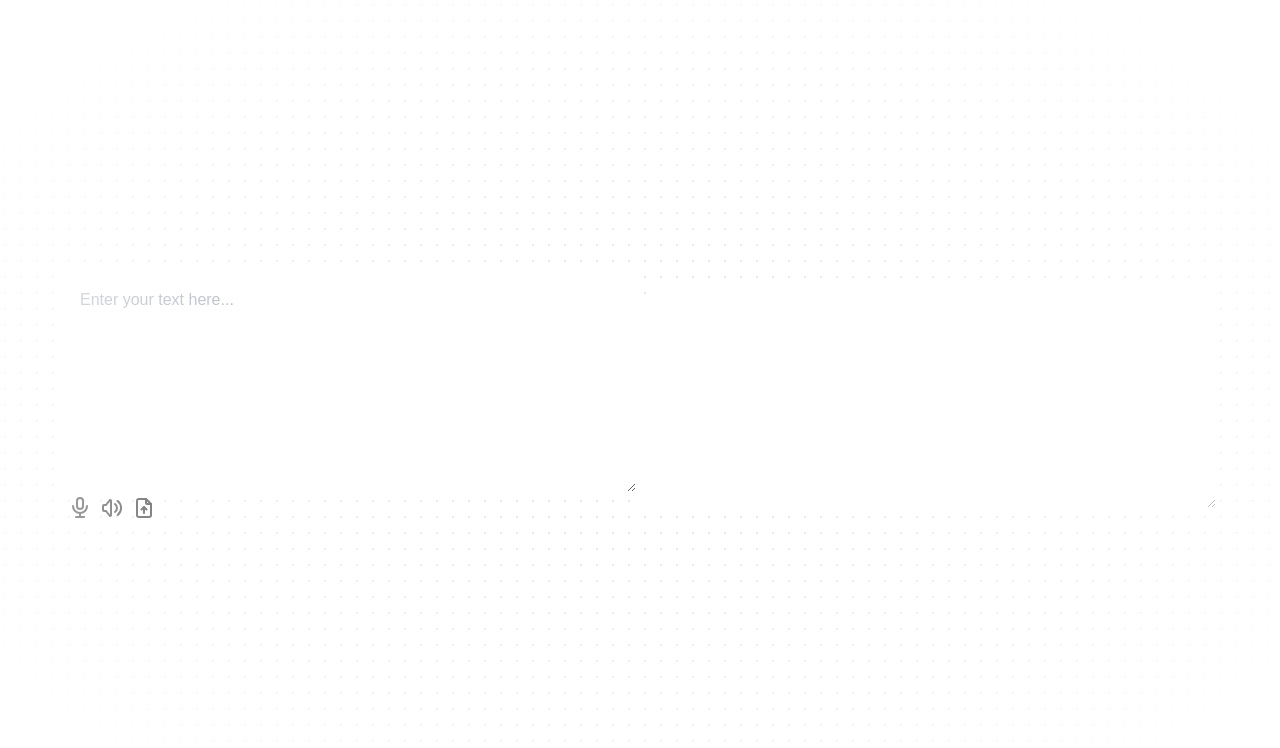
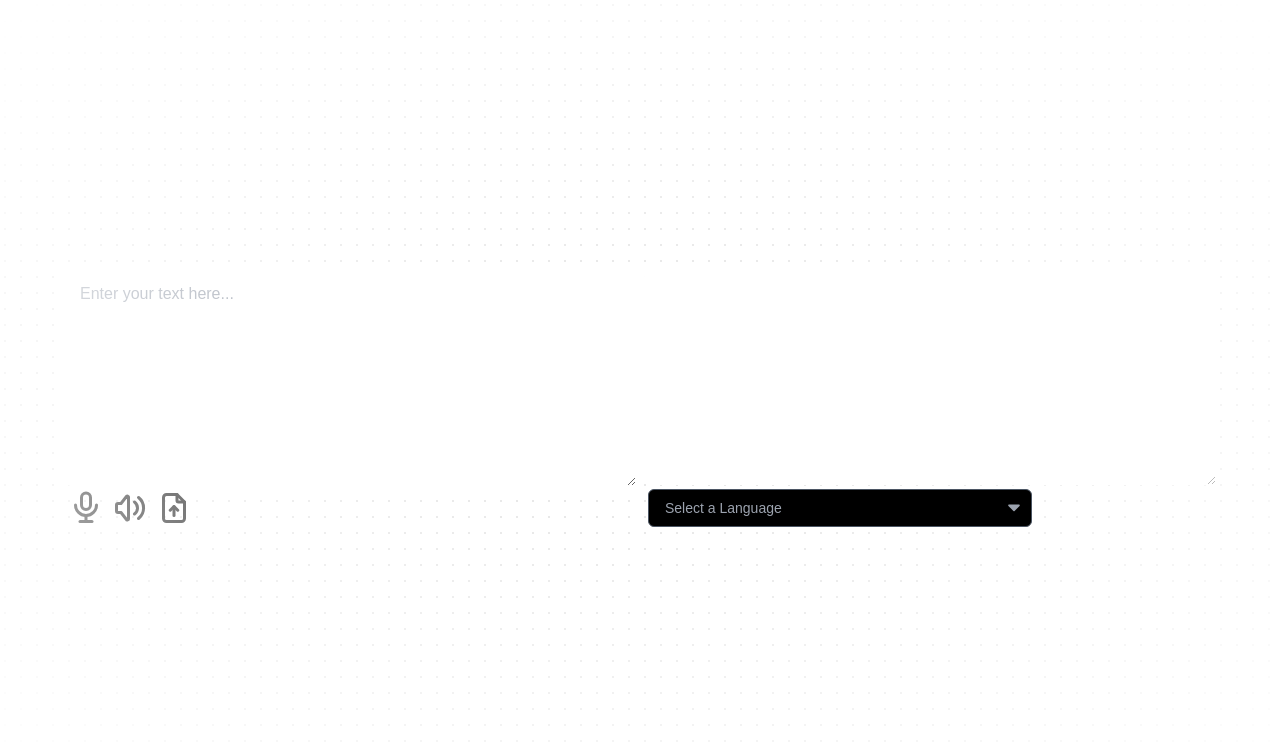
Before and after one commit to j-mahapatra/langbridge-ai, a Next.js app: page /translate in a window 1280 px wide. Shown: the top 748 px of the page. Built offline with nearby package versions, Linux system fonts and the light colour scheme.

Commit message:
feat: add language select combobox

```diff
--- a/src/app/hooks/useTranslate.tsx
+++ b/src/app/hooks/useTranslate.tsx
@@ -10,6 +10,9 @@ export default function useTranslate({ text, language }: UseTranslateProps) {
 
   useEffect(() => {
     const handleTranslate = async () => {
+      if (!language) {
+        setOutputText('Select a language first.');
+      }
       try {
         const response = await fetch('/api/ask-ai', {
           method: 'POST',
--- a/src/app/translate/page.tsx
+++ b/src/app/translate/page.tsx
@@ -7,13 +7,16 @@ import SpeechRecognitionButton from '@/components/speech-recognition/SpeechRecog
 import TextToAudio from '@/components/text-to-audio/TextToAudio';
 import TextUpload from '@/components/text-upload/TextUpload';
 import TextArea from '@/components/ui/TextArea';
+import Combobox from '@/components/ui/Combobox';
+import { languages } from '@/lib/constants';
 
 export default function Translate() {
   const [inputText, setInputText] = useState<string>('');
+  const [selectedLanguage, setSelectedLanguage] = useState('');
 
   const { translatedText } = useTranslate({
     text: inputText,
-    language: 'English',
+    language: selectedLanguage,
   });
 
   return (
@@ -38,6 +41,7 @@ export default function Translate() {
         </div>
         <div className="row-span-1 w-full h-full flex justify-center items-center">
           <div className="flex w-full justify-center items-center">
+            <div className="flex flex-col w-full justify-center items-center">
               <TextArea
                 id="input-box"
                 value={translatedText}
@@ -45,6 +49,15 @@ export default function Translate() {
                 onChange={() => {}}
                 contentEditable={false}
               />
+              <div className="flex w-full p-1 space-x-2 justify-start">
+                <Combobox
+                  options={languages}
+                  inputValue={selectedLanguage}
+                  setInputValue={setSelectedLanguage}
+                  placeholder="Select a Language"
+                />
+              </div>
+            </div>
           </div>
         </div>
       </div>
--- a/src/components/speech-recognition/SpeechRecognition.tsx
+++ b/src/components/speech-recognition/SpeechRecognition.tsx
@@ -33,9 +33,9 @@ export default function SpeechRecognitionButton({
   return (
     <div className="hover:text-primary cursor-pointer">
       {listening ? (
-        <Icons.stop onClick={() => handleRecordVoice()} size={24} />
+        <Icons.stop onClick={() => handleRecordVoice()} size={36} />
       ) : (
-        <Icons.microphoneOn onClick={() => handleRecordVoice()} size={24} />
+        <Icons.microphoneOn onClick={() => handleRecordVoice()} size={36} />
       )}
     </div>
   );
--- a/src/components/text-to-audio/TextToAudio.tsx
+++ b/src/components/text-to-audio/TextToAudio.tsx
@@ -13,7 +13,7 @@ export default function TextToAudio({ text }: TextToAudioProps) {
   return (
     <div className="hover:text-primary cursor-pointer">
       <Icons.volume
-        size={24}
+        size={36}
         onClick={() => handleAudioButtonClick(text)}
         className="cursor-pointer hover:text-primary"
       />
--- a/src/components/text-upload/TextUpload.tsx
+++ b/src/components/text-upload/TextUpload.tsx
@@ -20,7 +20,7 @@ export default function TextUpload({ setUploadedText }: TextUploadProps) {
 
   return (
     <label htmlFor="file-upload" className="cursor-pointer hover:text-primary">
-      <Icons.upload size={24} />
+      <Icons.upload size={36} />
       <input
         type="file"
         id="file-upload"
--- /dev/null
+++ b/src/components/ui/Combobox.tsx
@@ -0,0 +1,116 @@
+// components/ComboBox.tsx
+
+import { Icons } from '@/lib/icons';
+import React, { useEffect, useRef, useState } from 'react';
+
+interface ComboBoxProps {
+  inputValue: string;
+  setInputValue: React.Dispatch<React.SetStateAction<string>>;
+  options: string[];
+  placeholder?: string;
+}
+
+export default function ComboBox({
+  inputValue,
+  setInputValue,
+  options,
+  placeholder = 'Select an option',
+}: ComboBoxProps) {
+  const [isDropdownOpen, setIsDropdownOpen] = useState(false);
+  const [highlightedIndex, setHighlightedIndex] = useState(-1);
+  const comboBoxRef = useRef<HTMLDivElement | null>(null);
+
+  const handleInputChange = (e: React.ChangeEvent<HTMLInputElement>) => {
+    setInputValue(e.target.value);
+    setIsDropdownOpen(true);
+  };
+
+  const handleOptionClick = (option: string) => {
+    setInputValue(option);
+    setIsDropdownOpen(false);
+  };
+
+  const handleKeyDown = (e: React.KeyboardEvent) => {
+    switch (e.key) {
+      case 'ArrowDown':
+        setHighlightedIndex((prevIndex) =>
+          prevIndex < options.length - 1 ? prevIndex + 1 : 0,
+        );
+        break;
+      case 'ArrowUp':
+        setHighlightedIndex((prevIndex) =>
+          prevIndex > 0 ? prevIndex - 1 : options.length - 1,
+        );
+        break;
+      case 'Enter':
+        if (highlightedIndex >= 0 && highlightedIndex < options.length) {
+          handleOptionClick(options[highlightedIndex]);
+        }
+        break;
+      case 'Escape':
+        setIsDropdownOpen(false);
+        break;
+      default:
+        break;
+    }
+  };
+
+  useEffect(() => {
+    const handleClickOutside = (event: MouseEvent) => {
+      if (
+        comboBoxRef.current &&
+        !comboBoxRef.current.contains(event.target as Node)
+      ) {
+        setIsDropdownOpen(false);
+      }
+    };
+
+    document.addEventListener('mousedown', handleClickOutside);
+    return () => {
+      document.removeEventListener('mousedown', handleClickOutside);
+    };
+  }, []);
+
+  return (
+    <div
+      ref={comboBoxRef}
+      className="relative w-full max-w-sm text-sm text-gray-400"
+    >
+      <input
+        type="text"
+        value={inputValue}
+        onChange={handleInputChange}
+        onFocus={() => setIsDropdownOpen(true)}
+        onKeyDown={handleKeyDown}
+        placeholder={placeholder}
+        className="w-full px-4 py-2 bg-black border border-gray-600 rounded-md  placeholder-gray-400 focus:outline-none cursor-pointer"
+      />
+      <div className="absolute top-2 right-2">
+        <Icons.caretDown size={20} />
+      </div>
+      {isDropdownOpen && (
+        <ul className="absolute z-10 w-full mt-1 bg-gray-800 border border-gray-600 rounded-md shadow-lg max-h-60 overflow-auto">
+          {options.length > 0 ? (
+            options.map((option, index) => (
+              <li
+                key={option}
+                onClick={() => handleOptionClick(option)}
+                onMouseEnter={() => setHighlightedIndex(index)}
+                className={`px-4 py-2 cursor-pointer
+                  ${
+                    highlightedIndex === index
+                      ? 'bg-[#255fc9] text-white'
+                      : 'text-gray-300 hover:bg-gray-700 hover:text-white'
+                  }`}
+              >
+                {option}
+              </li>
+            ))
+          ) : (
+            <li className="px-4 py-2 text-gray-500">No options found</li>
+          )}
+        </ul>
+      )}
+    </div>
+  );
+}
--- /dev/null
+++ b/src/lib/constants.ts
@@ -0,0 +1,40 @@
+export const languages: string[] = [
+  'Arabic',
+  'Bengali',
+  'Bulgarian',
+  'Chinese simplified and traditional',
+  'Croatian',
+  'Czech',
+  'Danish',
+  'Dutch',
+  'English',
+  'Estonian',
+  'Finnish',
+  'French',
+  'German',
+  'Greek',
+  'Hebrew',
+  'Hindi',
+  'Hungarian',
+  'Indonesian',
+  'Italian',
+  'Japanese',
+  'Korean',
+  'Latvian',
+  'Lithuanian',
+  'Norwegian',
+  'Polish',
+  'Portuguese',
+  'Romanian',
+  'Russian',
+  'Serbian',
+  'Slovak',
+  'Slovenian',
+  'Spanish',
+  'Swahili',
+  'Swedish',
+  'Thai',
+  'Turkish',
+  'Ukrainian',
+  'Vietnamese',
+];
--- a/src/lib/icons.ts
+++ b/src/lib/icons.ts
@@ -6,6 +6,7 @@ import {
   IconVolume,
   IconProps,
   IconFileUpload,
+  IconCaretDownFilled,
 } from '@tabler/icons-react';
 import { ForwardRefExoticComponent, RefAttributes } from 'react';
 
@@ -17,4 +18,5 @@ export const Icons: {
   stop: IconPlayerStopFilled,
   volume: IconVolume,
   upload: IconFileUpload,
+  caretDown: IconCaretDownFilled,
 };
```
Lines whose indentation alone changed are shown as unchanged.
